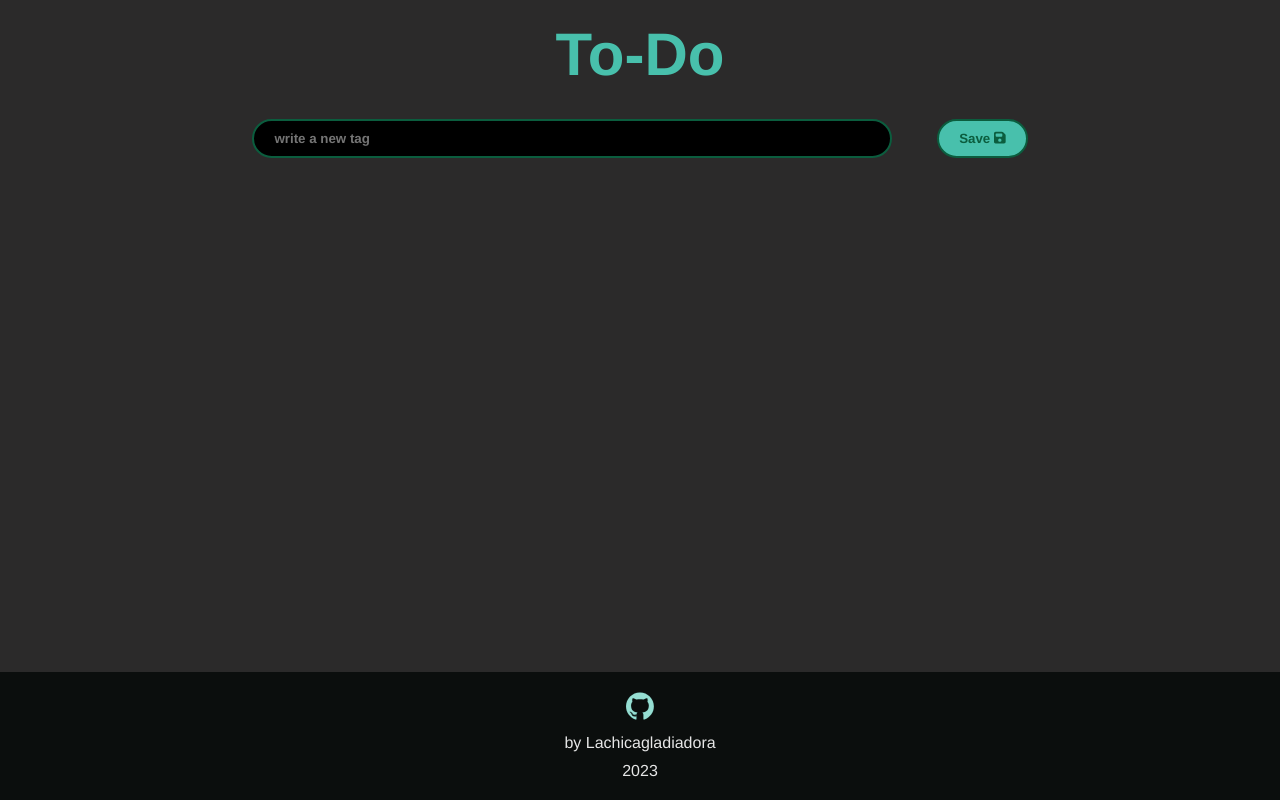
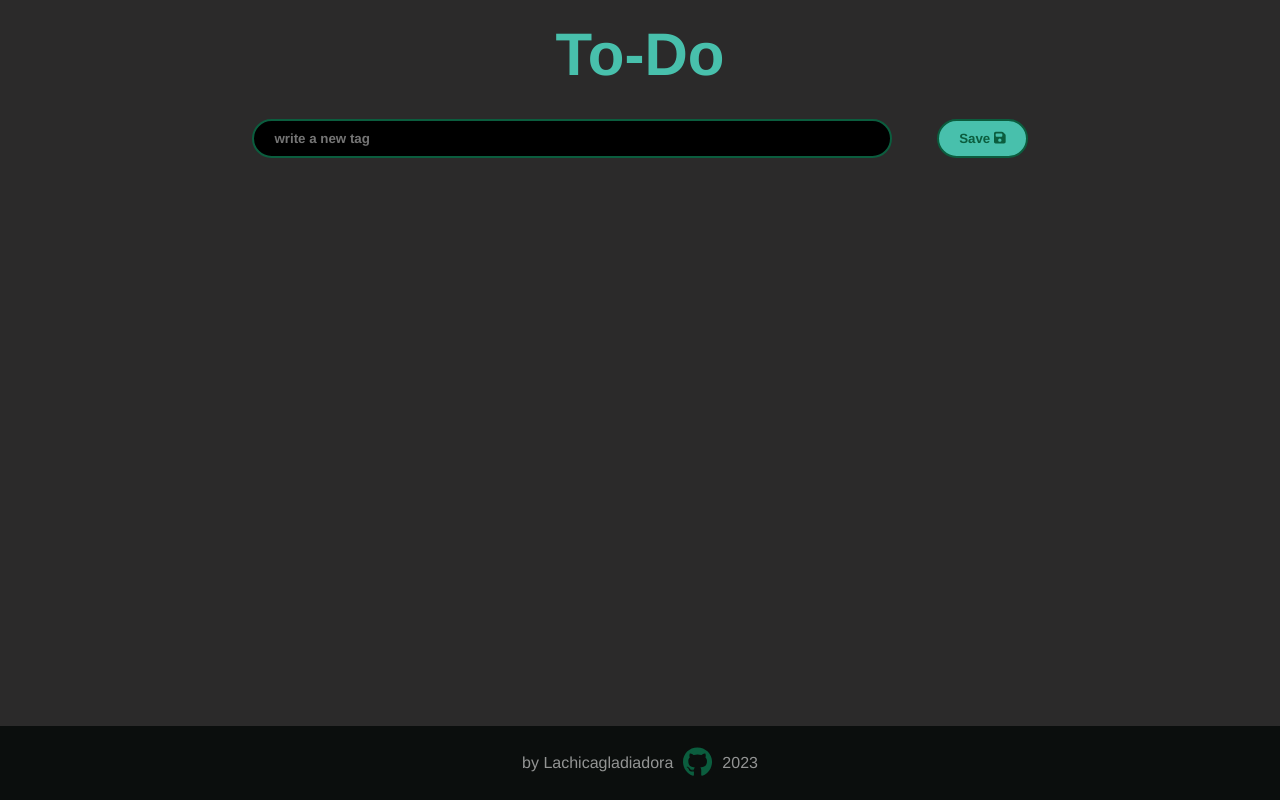
Before and after one commit to Lachicagladiadora/to-do-list, a React (Vite) app: page / in a window 1280 px wide. Built offline with nearby package versions, Linux system fonts and the light colour scheme; a web font is replaced by a local one.

Commit message:
feat: change styles of footer

```diff
--- a/src/components/Footer.tsx
+++ b/src/components/Footer.tsx
@@ -1,48 +1,55 @@
+import {
+  faGithub,
+  faGithubAlt,
+  faGithubSquare,
+  faSquareGithub,
+} from "@fortawesome/free-brands-svg-icons";
+import { faGitkraken } from "@fortawesome/free-brands-svg-icons/faGitkraken";
+import { FontAwesomeIcon } from "@fortawesome/react-fontawesome";
+
 export const Footer = () => {
   return (
     <footer
       style={{
         width: "100%",
         display: "flex",
-        flexDirection: "column",
+        // flexDirection: "column",
         gap: "10px",
         background: "#0B0E0D",
         alignItems: "center",
+        justifyContent: "center",
         padding: "20px",
         color: "#d772a3",
         position: "absolute",
         bottom: "0px",
       }}
     >
+      <span
+        style={{
+          background: "#0B0E0D",
+          color: "#e6e6e69e",
+        }}
+      >
+        by Lachicagladiadora
+      </span>
       <a
         href="https://github.com/Lachicagladiadora"
         target="_blank"
-        style={{ background: "#0B0E0D" }}
+        style={{ background: "#0B0E0D", fontSize: "30px", color: "#0b5d3e" }}
       >
-        <img
-          src="../../public/github-logo.svg"
-          alt="github"
-          height={"28px"}
-          style={{ background: "#0B0E0D" }}
+        <FontAwesomeIcon
+          icon={faGithub}
+          style={{ background: "transparent" }}
         />
       </a>
-
-      <p
+      <span
         style={{
           background: "#0B0E0D",
-          color: "#e6e6e6",
-        }}
-      >
-        by Lachicagladiadora
-      </p>
-      <p
-        style={{
-          background: "#0B0E0D",
-          color: "#e6e6e6",
+          color: "#e6e6e69e",
         }}
       >
         2023
-      </p>
+      </span>
     </footer>
   );
 };
```
